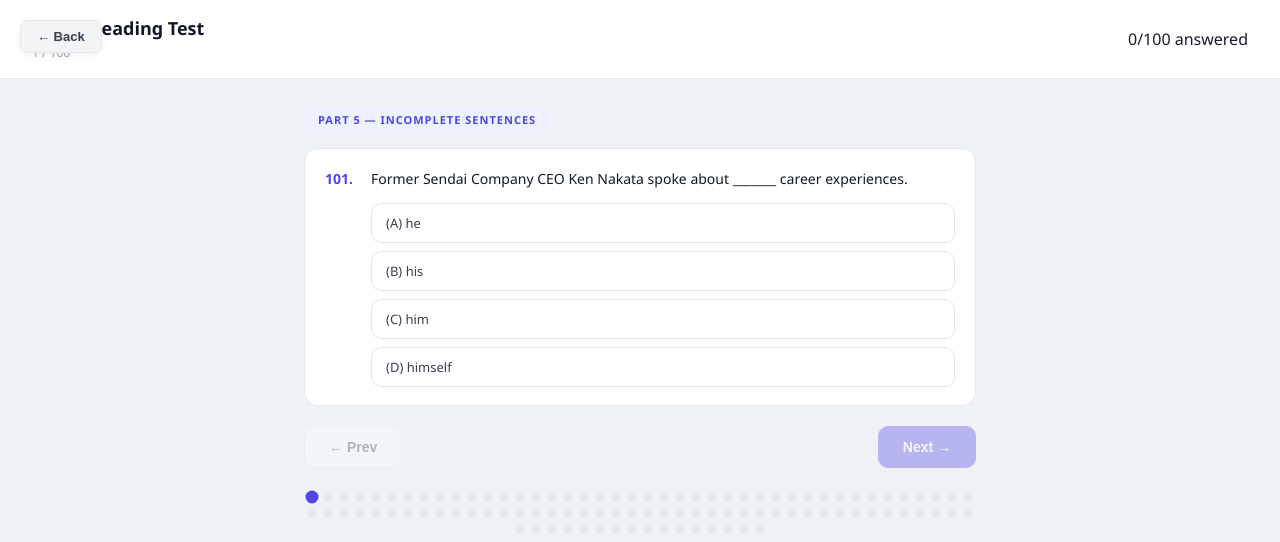
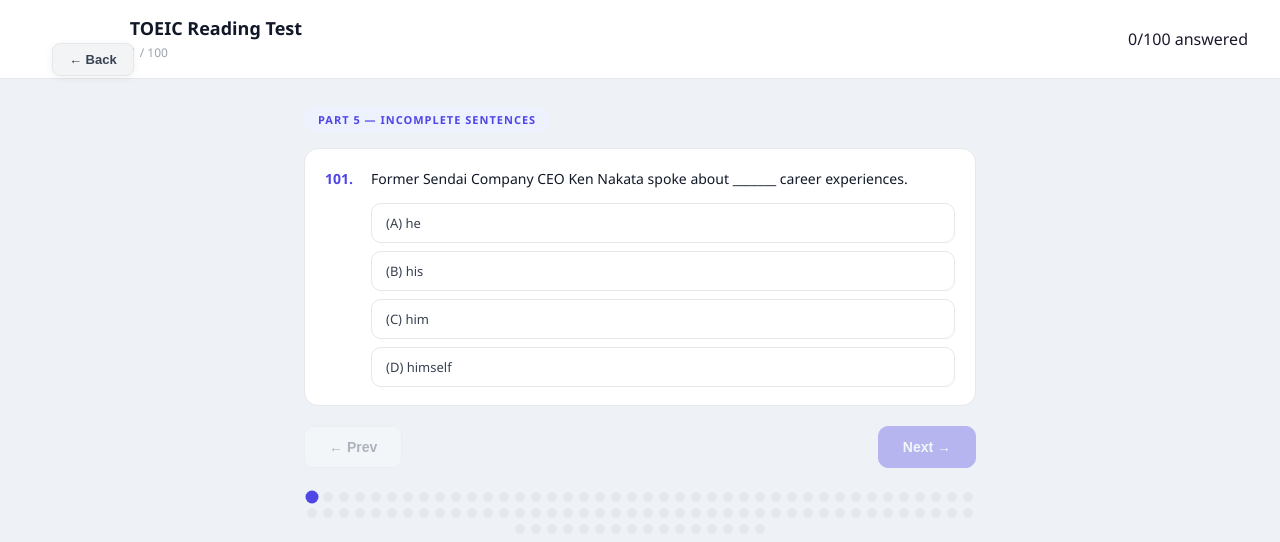
Before and after one commit to YanuarRizkiAminudin/flashcard-kosakata, a React (Vite) app: page /toeic-test in a window 1280 px wide. Shown: the top 542 px of the page. Built offline with nearby package versions, Linux system fonts and the light colour scheme.

Commit message:
fix: back button overlap and  undefined variable error

```diff
--- a/src/ToeicTestPage.css
+++ b/src/ToeicTestPage.css
@@ -15,6 +15,7 @@
   position: sticky;
   top: 0;
   z-index: 10;
+  flex-wrap: nowrap;
 }
 
 .back-btn {
@@ -28,6 +29,9 @@
   cursor: pointer;
   transition: all 0.2s;
   white-space: nowrap;
+  flex-shrink: 0;
+  position: relative;
+  z-index: 1;
 }
 .back-btn:hover { background: #e5e7eb; }
 
```
